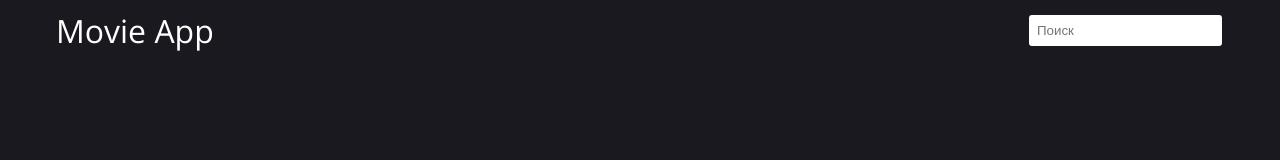
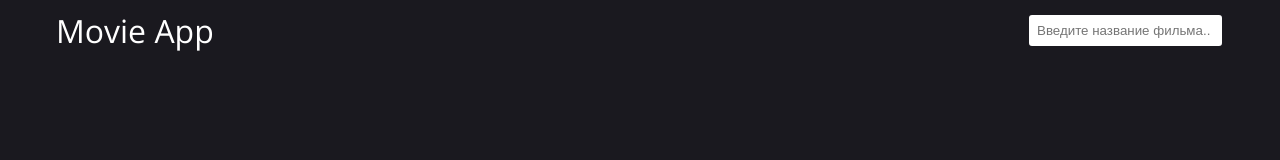
Before and after one commit to romaskirman/Movie-App, a plain HTML site: page index.html in a window 1280 px wide. Drawn offline with nearby package versions, Linux system fonts and the light colour scheme; no server answers.

Commit message:
v.1.0.0.1

```diff
--- a/index.html
+++ b/index.html
@@ -13,7 +13,7 @@
                 Movie App
             </a>
             <form>
-                <input type="text" class="header-search" placeholder="Поиск" />
+                <input type="text" class="header-search" placeholder="Введите название фильма.." />
             </form>
         </div>
     </header>
```
